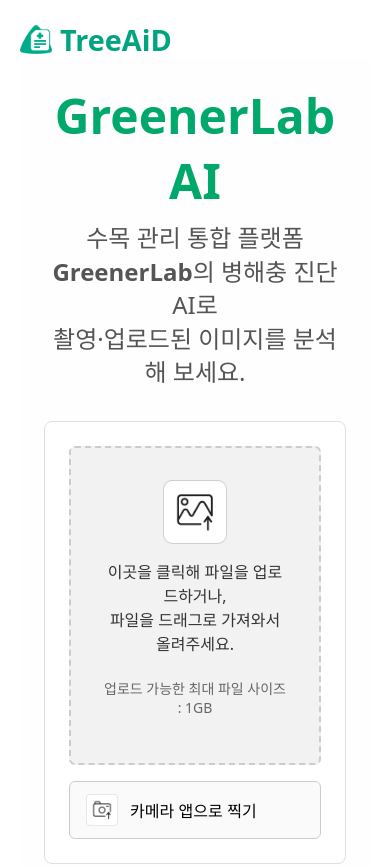
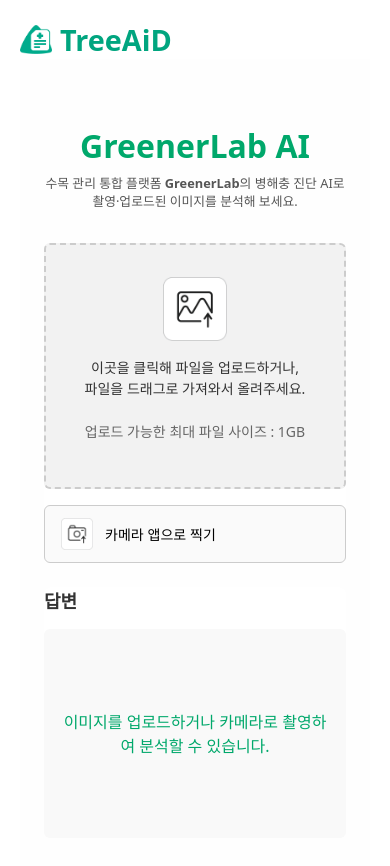
Before and after one commit to greenerlabgithub/greenerlabaiweb, a React (Create React App) app: page / in a window 390 px wide. Shown: the top 866 px of the page. Built offline with nearby package versions, Linux system fonts and the light colour scheme.

Commit message:
Update ImageAnalyzer.css

```diff
--- a/src/components/ImageAnalyzer.css
+++ b/src/components/ImageAnalyzer.css
@@ -265,4 +265,63 @@
   .diagnose-page .right-panel {
     width: 100%;
   }
+
+  .page-title {
+    font-size: 2.5rem;
+  }
 }
+
+@media (max-width: 768px) {
+  .camera-btn {
+    font-size: 14px;
+  }
+  .result-labela, .result-labelb {
+    font-size: 14px;
+  }
+  .result-labelc {
+    font-size: 14px;
+  }
+  .result-item ul {
+    font-size: 14px;
+  }
+
+  .result-item h4 {
+    font-size: 14px;
+  }
+
+  .result-item p {
+    font-size: 14px;
+  }
+
+  .result-item {
+    margin: 0px 3px 0px 3px;
+    padding: 8px 8px 5px;
+  }
+
+  .results-list {
+    margin: unset;
+    padding: unset;
+    gap: 0px;
+  }
+
+  .panel {
+    border: unset;
+    padding: 0px;
+  }
+  .camera-btn {
+    display: flex;           /* 모바일/태블릿에서만 보이게 */
+  }
+
+  .page-title {
+    font-size: 2rem;
+  }
+
+  .page-subtitle {
+    font-size: 0.8rem;
+  }
+
+  .upload-text {
+    font-size: 14px;
+  }
+
+}
```
